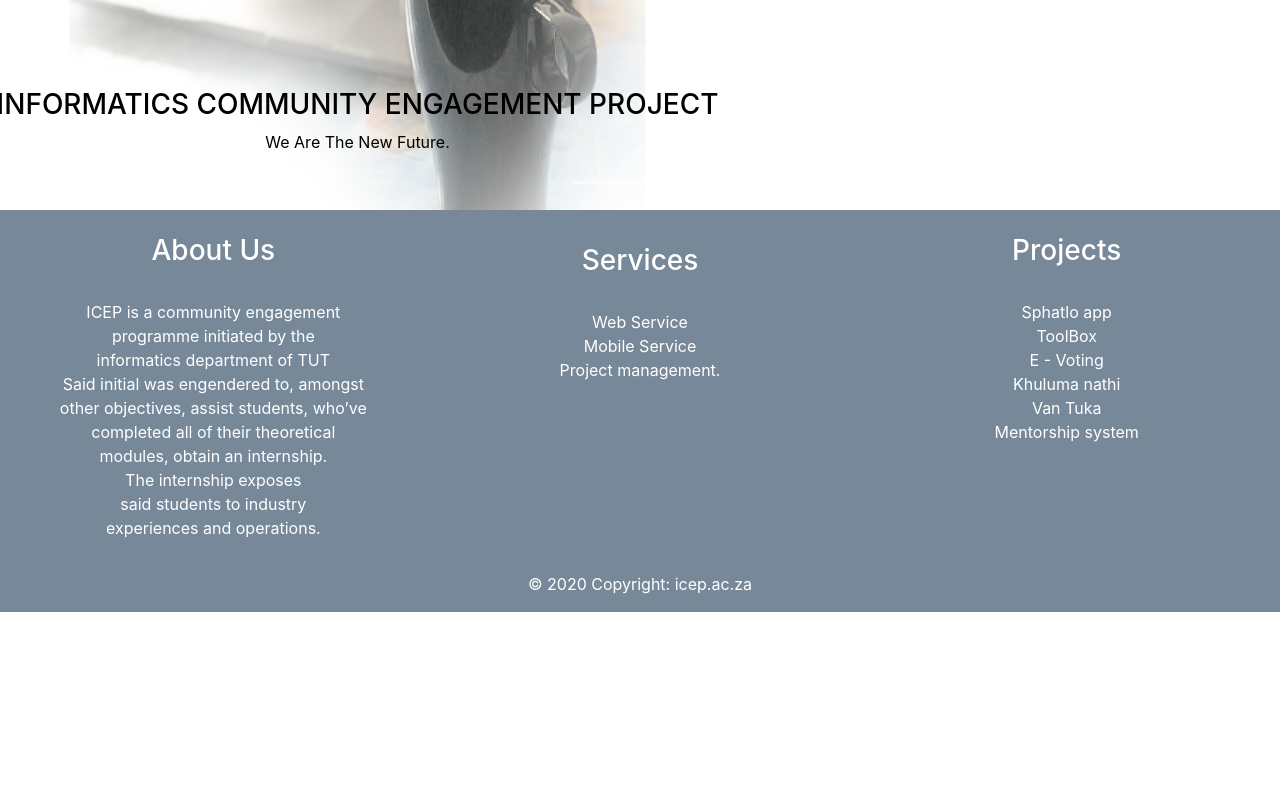
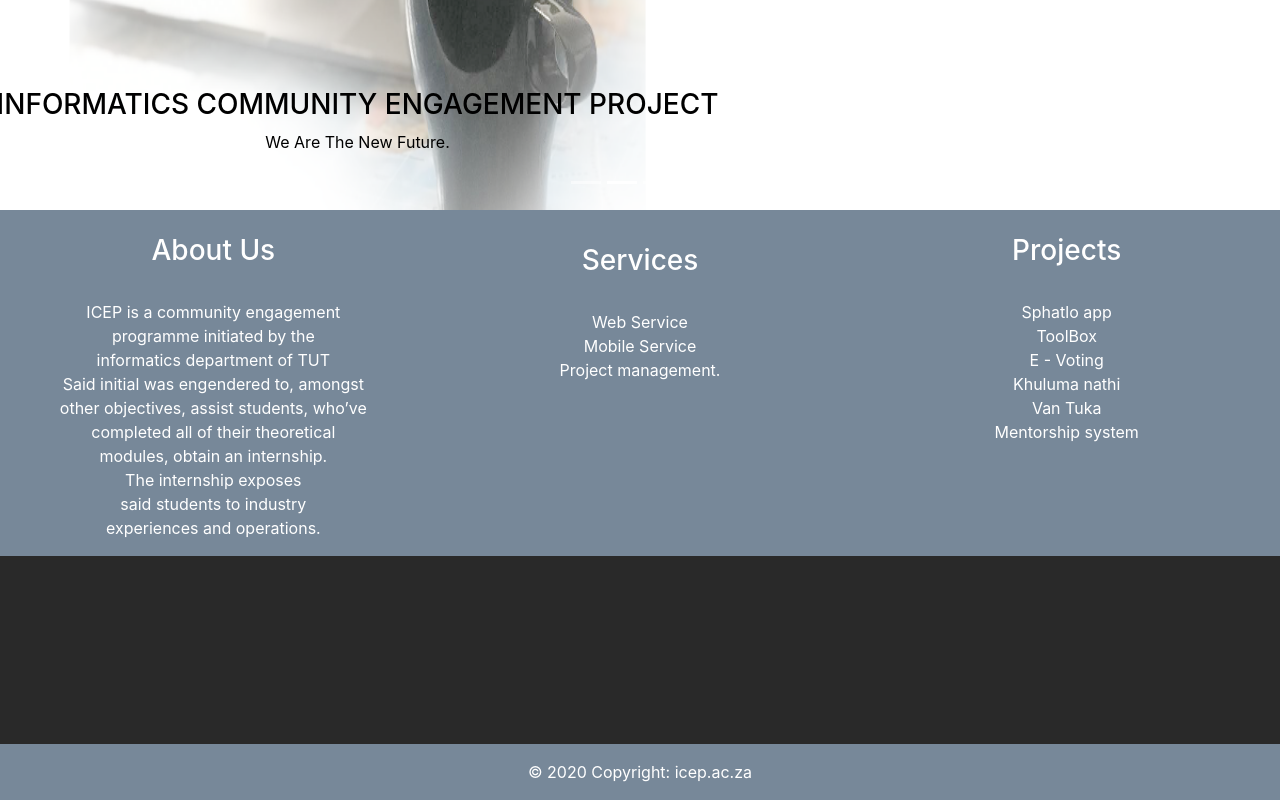
Before and after one commit to MooraBlack/icep_web, an Angular app: page /landing in a window 1280 px wide. Shown: the part 590-1390 px from the top of the page. Before the commit the page ends 1202 px from the top, so only its background shows below. Built offline with nearby package versions, Linux system fonts and the light colour scheme.

Commit message:
updated landing
Text slider

Co-Authored-By: tsatsi123 <tsatsi123@users.noreply.github.com>

```diff
--- a/src/app/landing/landing.component.css
+++ b/src/app/landing/landing.component.css
@@ -142,3 +142,32 @@ footer{
 footer a{
   color: white;
 }
+
+
+
+
+
+
+section{
+  background-color: #292929;
+  color: white;
+  padding-top: 5%;
+  padding-bottom: 4%;
+
+}
+
+.mar{
+  color:white;
+  padding-left: 200px;
+}
+
+.mar2{
+  color:white;
+  padding-left: 280px;
+  size: 50px;
+
+}
+
+.aw{
+  text-align: center;
+}
--- a/src/app/landing/landing.component.html
+++ b/src/app/landing/landing.component.html
@@ -125,6 +125,15 @@
   </div>
 
 
+
+    <section class="aw">
+
+      <marquee behavior="slide"  class="mar" direction="left" scrollamount="55"><h4>"The best way to predict the future is to create it"</h4></marquee>
+      <marquee behavior="slide" class="mar2" direction="left" scrollamount="55" size="40%" color="">Commissioner Astrue</marquee>
+
+    </section>
+
+
   <footer>
     <!-- Copyright -->
     <div class="footer-copyright text-center py-3">© 2020 Copyright:
```
